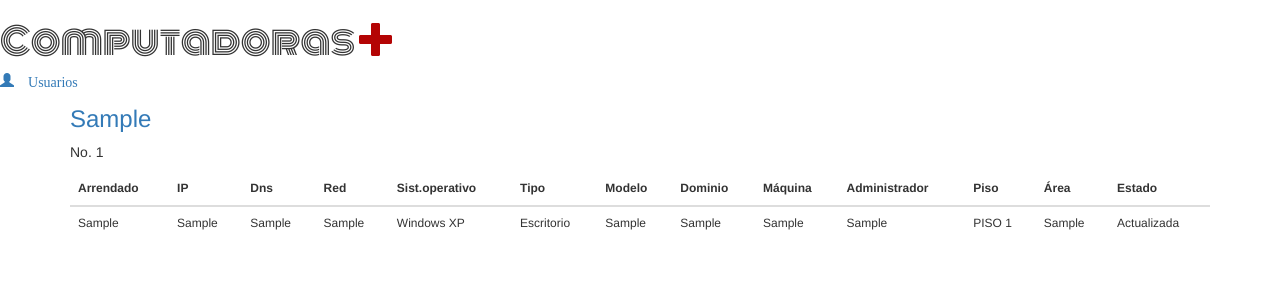
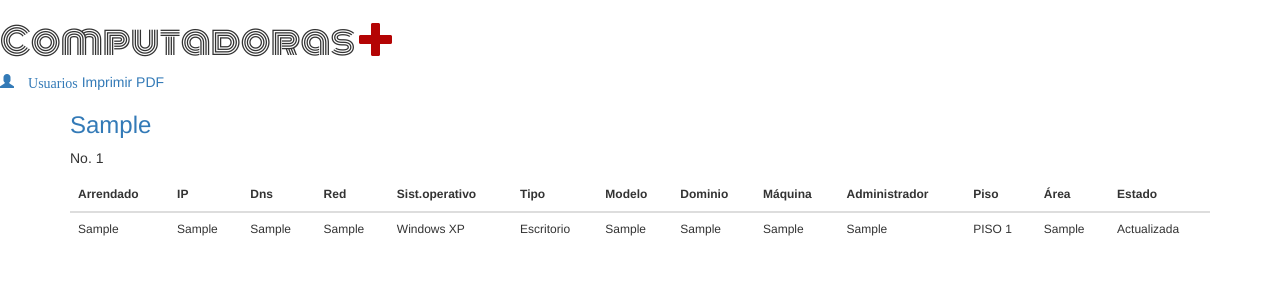
Before and after one commit to HiroNakamura/django-computers, a Django app: page / in a window 1280 px wide. Shown: the top 300 px of the page. Run offline with Django 3.2, Linux system fonts and the light colour scheme; tables that the repository leaves empty hold one stand-in row (values such as "Sample post"); some libraries are stand-ins or nearby versions; some web fonts are replaced.

Commit message:
Cambios en home

```diff
--- a/computadoras/templates/computadoras/home.html
+++ b/computadoras/templates/computadoras/home.html
@@ -8,6 +8,7 @@
     <link href='//fonts.googleapis.com/css?family=Holtwood One SC&subset=latin,latin-ext' rel='stylesheet' type='text/css'>
     <link href='//fonts.googleapis.com/css?family=Monoton&subset=latin,latin-ext' rel='stylesheet' type='text/css'>
     <link rel="stylesheet" href="{% static 'css/estilos.css' %}">
+    <script src="https://cdnjs.cloudflare.com/ajax/libs/jspdf/1.3.2/jspdf.min.js"></script>
 </head>
 <body>
 
@@ -18,6 +19,7 @@
         </a></h1>
         <div>
             <a href="{% url 'usuarios_list' %}" class="glyphicon glyphicon-user"> Usuarios </a>
+            <a href="#">Imprimir PDF</a>
         </div>
     </div>
         <!--<div class="home_comp">
```
